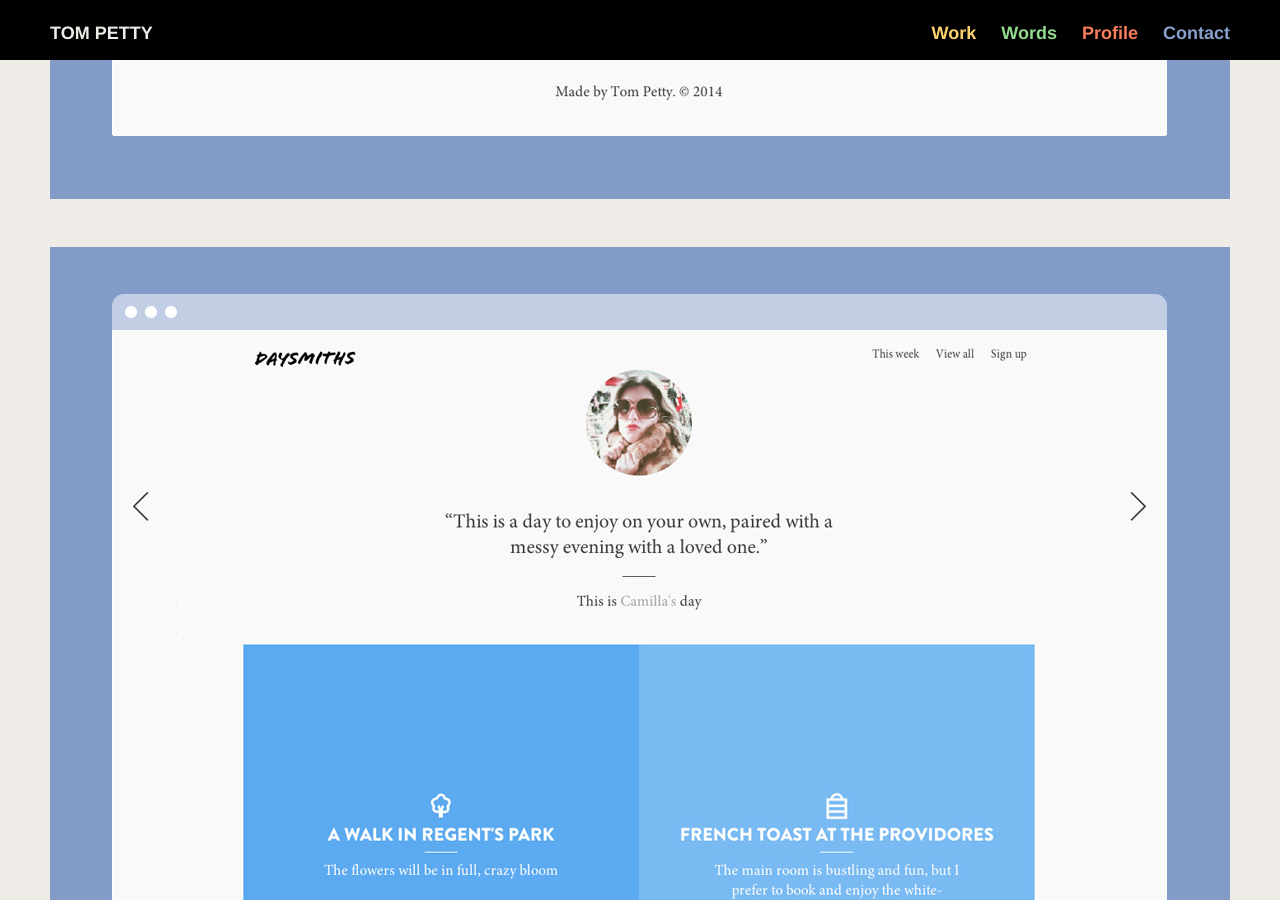
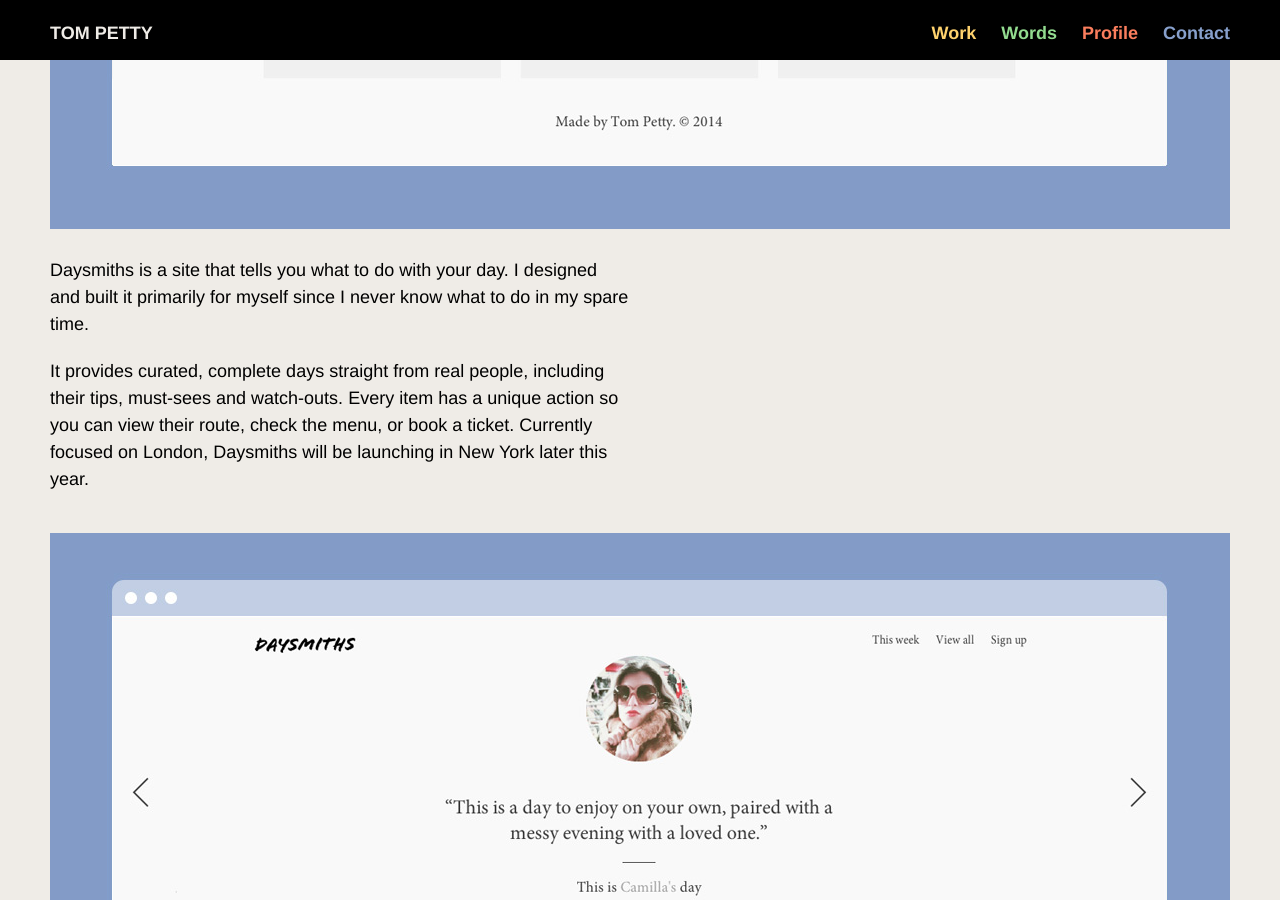
Before and after one commit to anothertompetty/portfolio, a Jekyll site: the page built from daysmiths.html, in a window 1280 px wide and 900 px high, scrolled down 1156 px. Built offline with Jekyll 4.4.1, drawn with Linux system fonts in a browser that asks for light colours; nearby versions of some CDN libraries; Markdown is read by kramdown in place of the engine named in the settings; some of the changed text lies outside the part shown.

Commit message:
adding project story

```diff
--- a/daysmiths.html
+++ b/daysmiths.html
@@ -8,9 +8,7 @@ layout: default
 
 			<h2 class="project-title">Daysmiths</h2>
 
-			<h2>echoecho was a mobile app that helped you privately find,
-			meet and chat with your friends. I led a complete
-			redesign of the app across 5 mobile platforms.</h2>
+			<h2>A curated behind-the-scenes guide to London with a personal touch</h2>
 
 		</div>
 
@@ -18,21 +16,20 @@ layout: default
 
 	<section class="contain case-study">
 
+		<p><a href="http://www.daysmiths.com" target="_blank" class="launch">Launch site</a></p>
+
 		<img src="img/daysmiths/daysmiths1.jpg">
 
+		<p class="left">Daysmiths is a site that tells you what to do with your day. I designed and built it primarily for myself since I never know what to do in my spare time.</p>
+
+		<p class="left">It provides curated, complete days straight from real people, including their tips, must-sees and watch-outs. Every item has a unique action so you can view their route, check the menu, or book a ticket. Currently focused on London, Daysmiths will be launching in New York later this year.</p>
+
 		<img src="img/daysmiths/daysmiths2.jpg">
+
+		<p class="right">For those interested in this sort of thing, Daysmiths is built to be fully responsive, compiled with Jekyll and powered by Github Pages</p>
 
 		<img src="img/daysmiths/daysmiths3.jpg">
 
 		<img src="img/daysmiths/daysmiths4.jpg">
 
-		<p class="right">Real life is complicated &mdash; your friends' get lost, plans
-		change and you're generally out and about when it happens.
-		We knew that usability and clarity were going to be central to
-		the success of the product.<br><br>
-		Research and insights told us that it had to be easy to use on the go,
-		but also powerful enough to keep up with the shifting needs of every day life.
-		Clear, but not basic. We made sure of this by designing and testing
-		multiple versions with users.</p>
-
 	</section>
```
